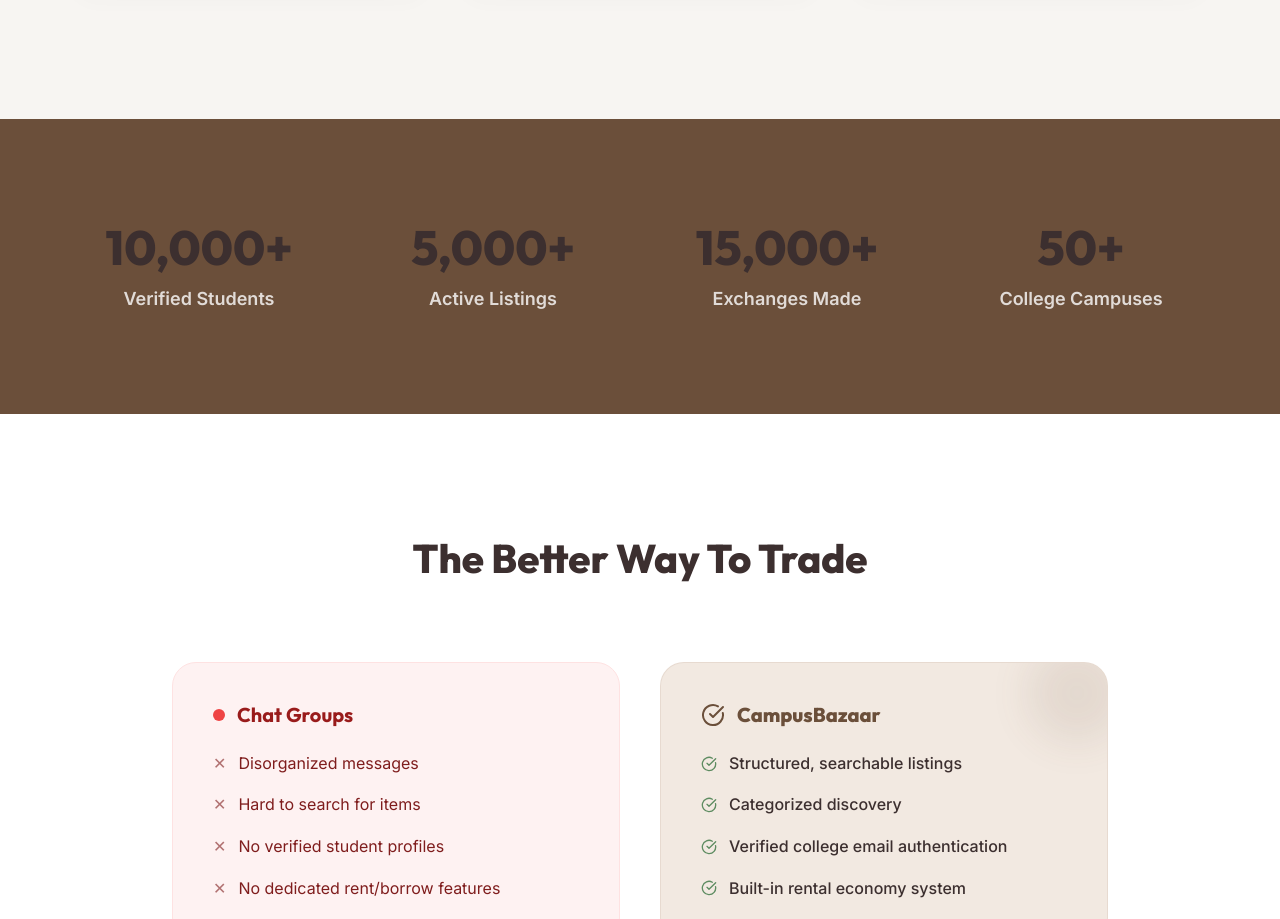
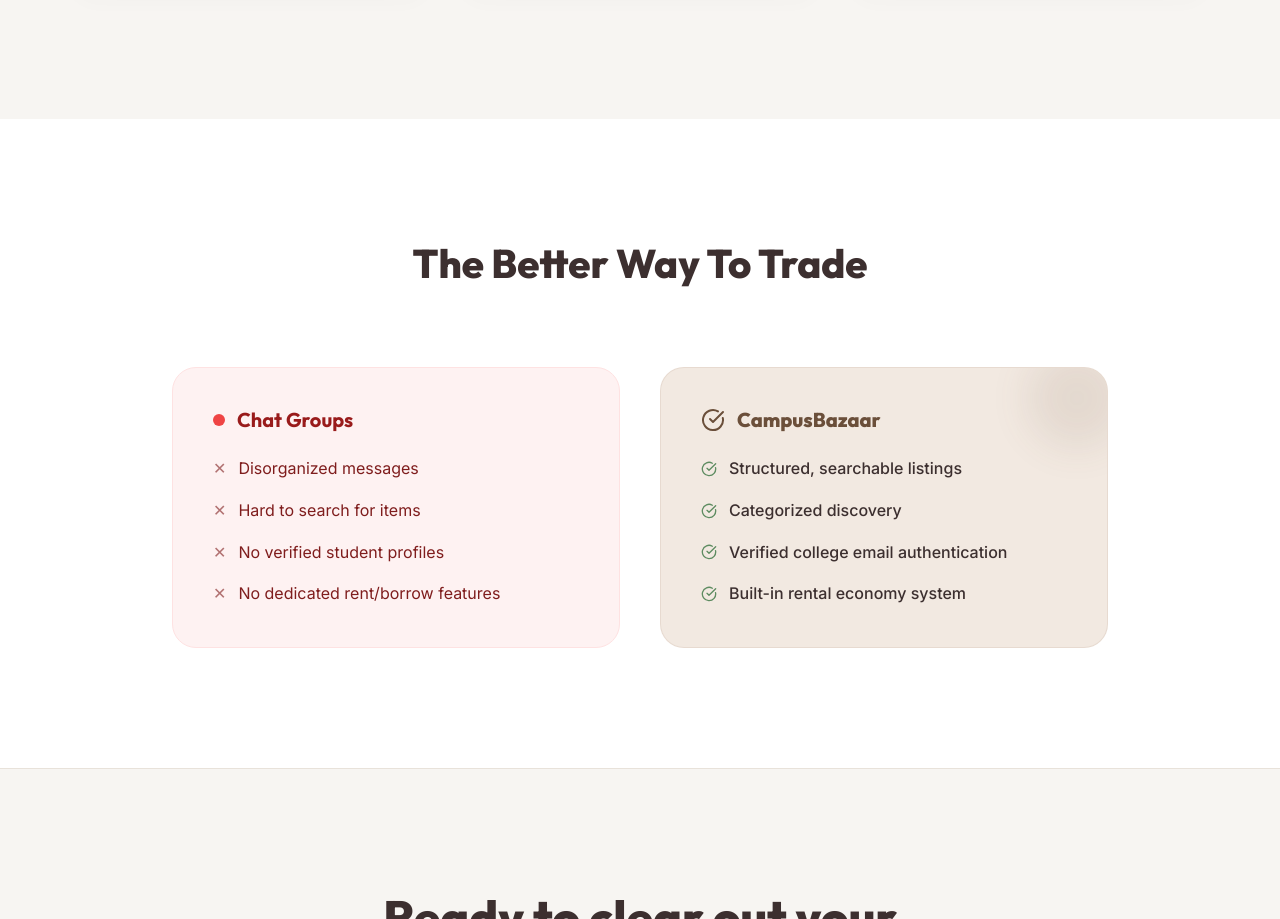
Before and after one commit to apoorv28nigam/campusBazaar, a React (Vite) app in the folder client/: page /about in a window 1280 px wide. Shown: the part 2437-3356 px from the top of the page. Built offline with nearby package versions, Linux system fonts and the light colour scheme; no server answers.

Commit message:
28th may final

```diff
--- a/client/src/pages/About.jsx
+++ b/client/src/pages/About.jsx
@@ -138,32 +138,8 @@
         </div>
       </section>
 
-      {/* ── 4. Stats Section ── */}
-      <section style={{ padding: '100px 0', background: 'var(--primary)', color: 'white' }}>
-        <div className="page-container" style={{ padding: '0 32px' }}>
-          <div style={{ display: 'grid', gridTemplateColumns: 'repeat(auto-fit, minmax(200px, 1fr))', gap: 40, textAlign: 'center' }}>
-            {[
-              { label: 'Verified Students', value: '10,000+' },
-              { label: 'Active Listings', value: '5,000+' },
-              { label: 'Exchanges Made', value: '15,000+' },
-              { label: 'College Campuses', value: '50+' },
-            ].map((stat, i) => (
-              <motion.div
-                key={i}
-                initial={{ opacity: 0, scale: 0.9 }}
-                whileInView={{ opacity: 1, scale: 1 }}
-                viewport={{ once: true }}
-                transition={{ duration: 0.5, delay: i * 0.1 }}
-              >
-                <h3 style={{ fontSize: '3rem', fontWeight: 800, fontFamily: 'Outfit, sans-serif', marginBottom: 8 }}>{stat.value}</h3>
-                <p style={{ fontSize: '1.125rem', fontWeight: 600, opacity: 0.8 }}>{stat.label}</p>
-              </motion.div>
-            ))}
-          </div>
-        </div>
-      </section>
 
-      {/* ── 5. Why CampusBazaar Section ── */}
+      {/* ── 4. Why CampusBazaar Section ── */}
       <section style={{ padding: '120px 0', background: 'white' }}>
         <div className="page-container" style={{ padding: '0 32px', maxWidth: 1000, margin: '0 auto' }}>
           <div style={{ textAlign: 'center', marginBottom: 80 }}>
@@ -203,7 +179,7 @@
         </div>
       </section>
 
-      {/* ── 6. Final CTA Section ── */}
+      {/* ── 5. Final CTA Section ── */}
       <section style={{ padding: '120px 0', background: 'var(--bg)', borderTop: '1px solid var(--border)', textAlign: 'center' }}>
         <motion.div
           initial={{ opacity: 0, y: 30 }}
```
